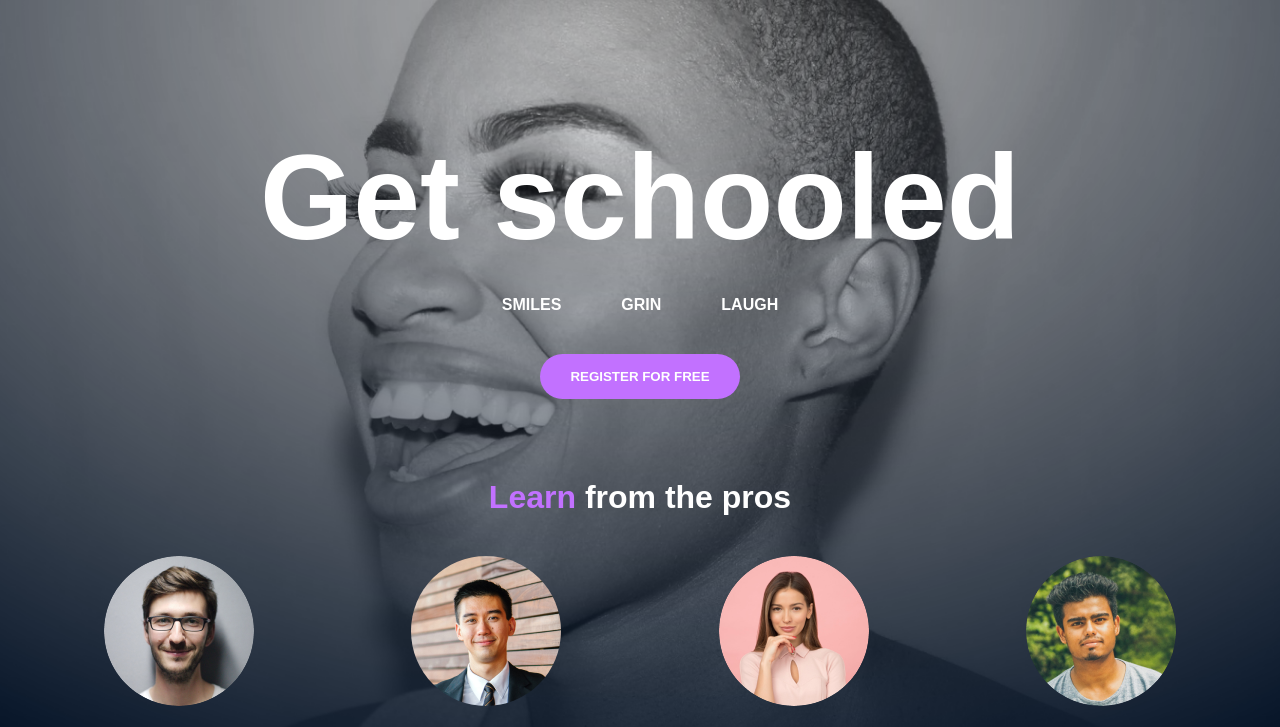
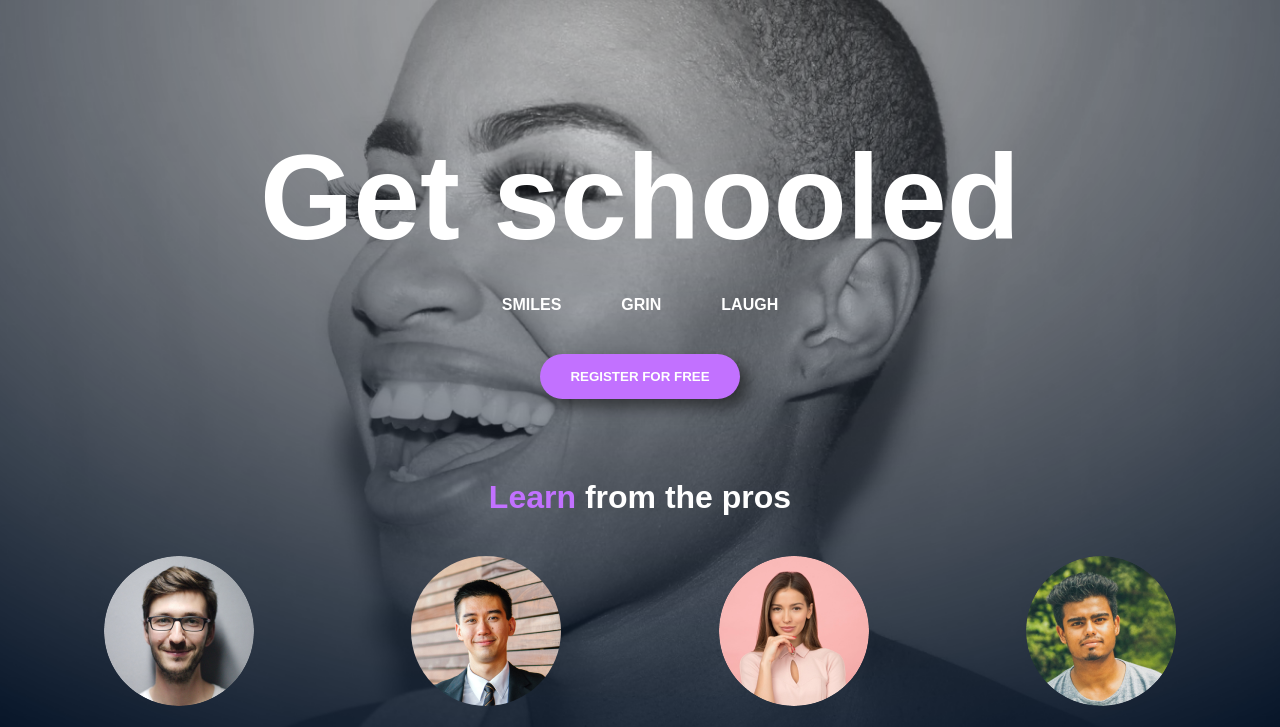
Before and after one commit to Centa964/alx_html_css, a plain HTML site: page css_advanced/index.html in a window 1280 px wide. Shown: the part 72-799 px from the top of the page. Drawn offline with Linux system fonts and the light colour scheme.

Commit message:
Deleted unnecessary images and updated styles.css

```diff
--- a/css_advanced/styles.css
+++ b/css_advanced/styles.css
@@ -98,6 +98,7 @@
     border-radius: 25px;
     font-weight: bold;
     cursor: pointer;
+    box-shadow: 8px 8px 15px rgba(0, 0, 0, 0.5);
   }
 
   /* Pros section */
```
Also changed, not shown: css_advanced/CSS Advanced/1.png (deleted), css_advanced/CSS Advanced/2.png (deleted), css_advanced/CSS Advanced/3.png (deleted), css_advanced/CSS Advanced/4.png (deleted), css_advanced/CSS Advanced/5.png (deleted), css_advanced/CSS Advanced/6.png (deleted), css_advanced/CSS Advanced/7.png (deleted), css_advanced/CSS Advanced/8.png (deleted), css_advanced/CSS Advanced/9.png (deleted), css_advanced/CSS Advanced/Object.png (deleted), css_advanced/CSS Advanced/logo.png (deleted), css_advanced/CSS Advanced/play.png (deleted), css_advanced/CSS Advanced/rating.png (deleted), css_advanced/CSS Advanced/smile.png (deleted).
